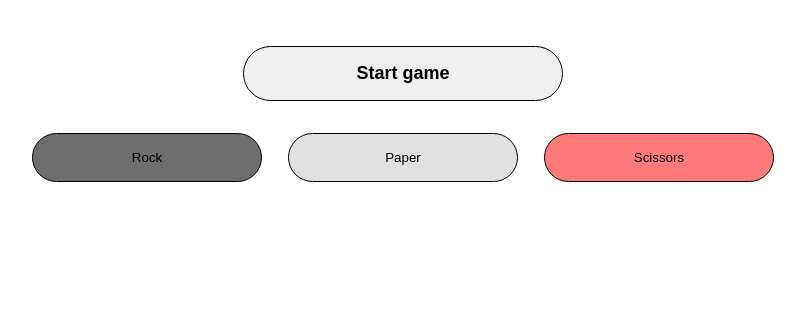
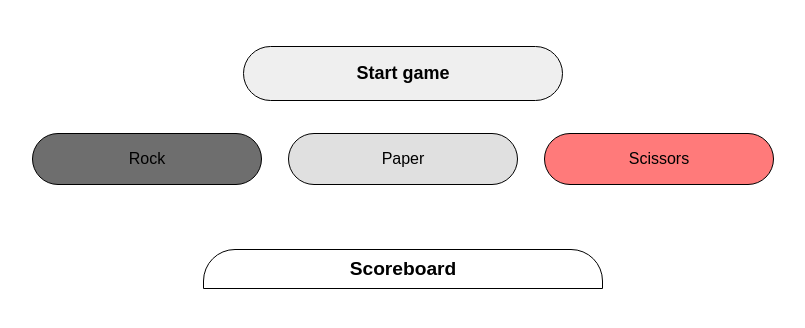
Before and after one commit to Aon-m/RPS, a plain HTML site: page rps.html in a window 1280 px wide. Shown: the part 130-458 px from the top of the page, without its empty margins (237-1042 px from the left). Drawn offline with Linux system fonts and the light colour scheme.

Commit message:
Add a working scoreboard

```diff
--- a/javascript.js
+++ b/javascript.js
@@ -3,8 +3,7 @@ const rock = document.querySelector("#rock"),
   paper = document.querySelector("#paper"),
   scissors = document.querySelector("#scissors"),
   playGamebtn = document.querySelector("#playGame"),
-  main = document.querySelector("main"),
-  scoreboard = document.createElement("div");
+  main = document.querySelector("main");
 
 // Add event listeners to buttons
 rock.addEventListener("click", () => getHumanChoice("rock"));
@@ -32,7 +31,7 @@ function getHumanChoice(choice) {
     humanChoice = choice;
     humanChoiceMade = true;
   } else {
-    console.log("Game hasn't started! Click the Start game button.");
+    alert("Game hasn't started! Click the Start game button.");
   }
 }
 
@@ -43,13 +42,20 @@ function getComputerChoice() {
   return computerChoice;
 }
 
+// SCOREBOARD
+const scoreboard = document.querySelector("#scoreboard");
+
+console.log = function (message) {
+  scoreboard.innerHTML += message + "<br>";
+};
+
 // ROUND FUNCTION
 function playRound() {
   if (gameStarted === true) {
     getComputerChoice();
     computerChoice = getComputerChoice();
 
-    console.log(`I choose ${computerChoice}`);
+    alert(`I choose ${computerChoice}`);
 
     if (humanChoice === computerChoice) {
       console.log("It's a Tie!");
@@ -58,12 +64,12 @@ function playRound() {
       (humanChoice === "paper" && computerChoice === "rock") ||
       (humanChoice === "scissors" && computerChoice === "paper")
     ) {
-      console.log(
+      alert(
         `You win! ${humanChoice.toUpperCase()} beats ${computerChoice.toUpperCase()}!`
       );
       humanScore += 1;
     } else {
-      console.log(
+      alert(
         `You lose! ${computerChoice.toUpperCase()} beats ${humanChoice.toUpperCase()}!`
       );
       computerScore += 1;
@@ -73,14 +79,14 @@ function playRound() {
 
     round += 1;
 
-    console.log(`Round ${round} has started, make a chioce`);
+    alert(`Round ${round} has started, make a chioce`);
   }
 }
 
 // GAME FUNCTION
 function playGame() {
   gameStarted = true;
-  console.log(`Round ${round} has started, make a chioce`);
+  alert(`Round ${round} has started, make a chioce`);
 
   if (humanScore < 5 && computerScore < 5) {
     gameStarted = true;
--- a/rps.html
+++ b/rps.html
@@ -18,6 +18,9 @@
         <button id="paper">Paper</button>
         <button id="scissors">Scissors</button>
       </div>
+      <div id="scoreboard">
+        <h2>Scoreboard</h2>
+      </div>
     </main>
   </body>
 </html>
--- a/styles.css
+++ b/styles.css
@@ -24,6 +24,7 @@ button {
   margin: 1rem auto;
   border-radius: 2rem;
   border: 1px solid black;
+  font-size: clamp(0.7rem, calc(0.7rem + 1vw), 1rem);
 }
 button:hover {
   cursor: pointer;
@@ -71,6 +72,25 @@ button:hover {
   transition: transform 0.1s;
 }
 
+#scoreboard {
+  margin: 2rem;
+  width: 70vw;
+  max-width: 45ch;
+  background: hsl(0, 0%, 100%);
+  border-radius: 2rem;
+  text-align: center;
+  font-size: clamp(0.7rem, calc(0.7rem + 1vw), 1rem);
+  font-weight: 400;
+}
+
+#scoreboard h2 {
+  font-weight: 900;
+  border-radius: 2rem 2rem 0 0;
+  font-size: clamp(1rem, calc(0.7rem + 1vw), 1.2rem);
+  padding: 0.5rem 6rem;
+  border: 1px solid black;
+}
+
 @media screen and (min-width: 40rem) {
   #choices {
     flex-direction: row;
```
